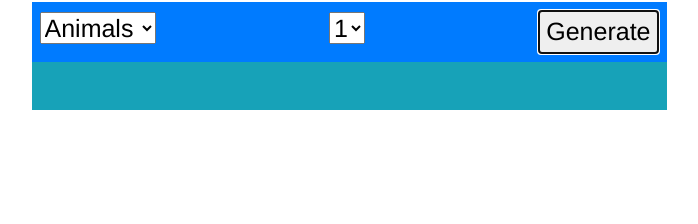
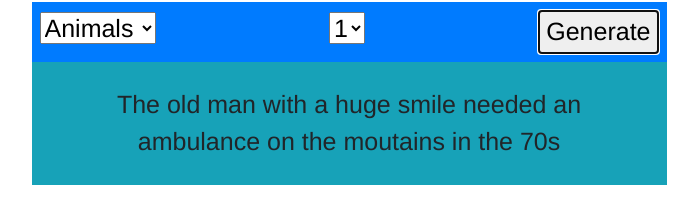
Before and after one commit to paulyo19/qoutation-gen, a plain HTML site: page index.html in a window 1280 px wide. Both pictures are taken after a click on the button "Generate". Shown: the part 104-328 px from the top of the page, without its empty margins (291-989 px from the left). Drawn offline with nearby package versions, Linux system fonts and the light colour scheme.

Commit message:
got the random quote to print 1 quote on page

```diff
--- a/index.html
+++ b/index.html
@@ -39,12 +39,12 @@
                     </div>
                 </header>
                 <div class="bg-info p-4">
-                    <div id="quotes"></div>
+                    <div id="quote"></div>
                 </div>
             </div>
         </div>
     </div>
-        <div class="container d-none">
+        <!-- <div class="container d-none">
             <div id="content">
             <h3>Quotation Generator</h3>
             </div>
@@ -80,7 +80,7 @@
 
                 <button id="close">Ready to exit this game?</button>
             </ul>
-        </div>
+        </div> -->
 
 
 
--- a/script.js
+++ b/script.js
@@ -35,11 +35,10 @@ function generateQuote(type) {
 
 
 generateBtn.addEventListener('click', function() {
+    for(var i = 0; i < parseInt(qty.value); i++) {
+        document.querySelector('#quote').textContent = generateQuote(type.value);
+//    console.log('quote:', generateQuote(type.value))
 
-
-    for(var i = 0; i < parseInt(qty.value); i++) {
-        console.log('quote:', generateQuote(type.value))
     }
-
-    console.log('ended loop...')
-})
+    console.log('ended loop...');
+});
```
